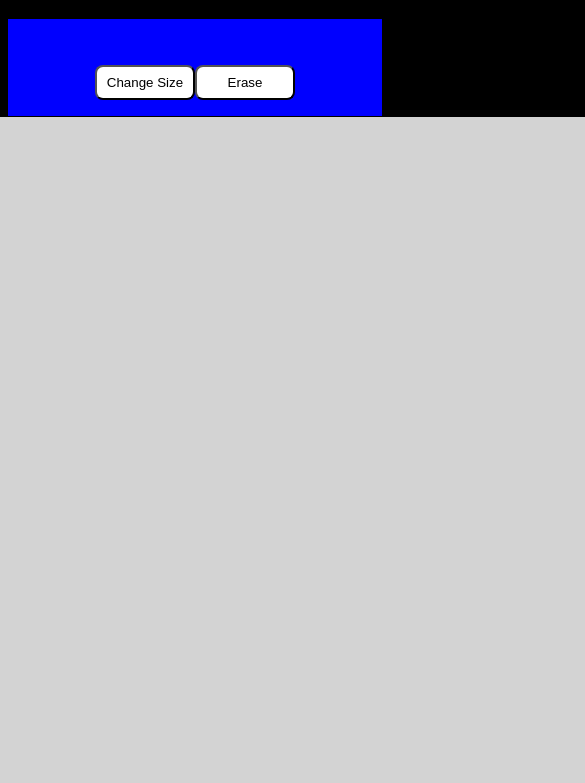
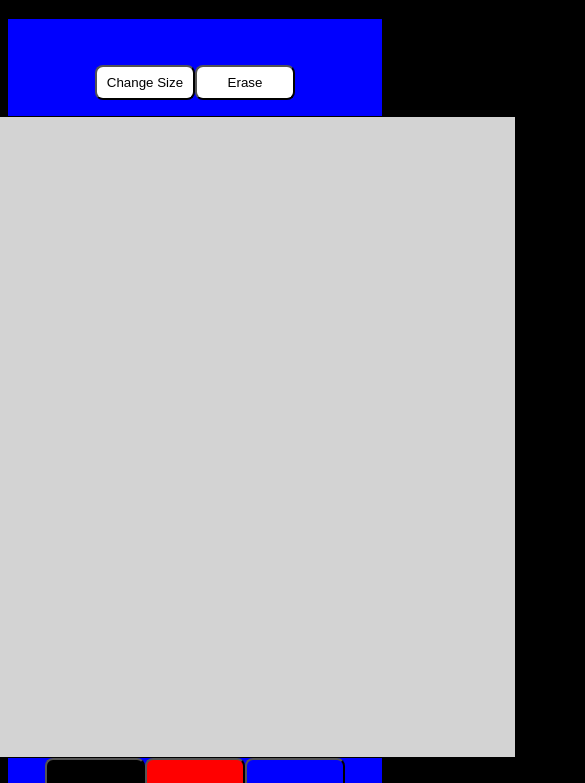
Before and after one commit to tenor2000/etch-a-sketch, a plain HTML site: page index.html in a window 390 px wide. Shown: the part 61-844 px from the top of the page, 585 px wide, since content can reach past the window. Drawn offline with Linux system fonts and the light colour scheme.

Commit message:
fixed color palette bug and tablet size

```diff
--- a/eas-script.js
+++ b/eas-script.js
@@ -36,7 +36,7 @@ yellowBtn.classList = "button-yellow";
 
 blackBtn.onclick = function () {tileColor = 'black';}
 redBtn.onclick = function () {tileColor = 'red';}
-blueBtn.onclick = function () {tileColor = 'red';}
+blueBtn.onclick = function () {tileColor = 'blue';}
 greenBtn.onclick = function () {tileColor = 'green';}
 yellowBtn.onclick = function () {tileColor = 'yellow';}
 
--- a/eas-style.css
+++ b/eas-style.css
@@ -1,6 +1,6 @@
 :root {
-    --sketchbox-width: 960px;
-    --sketchbox-height: 960px;
+    --sketchbox-width: 640px;
+    --sketchbox-height: 640px;
     --sketchbook-dimensions: 16;
 }
 
--- a/index.html
+++ b/index.html
@@ -2,7 +2,7 @@
 <html>
 <head>
   <meta charset="UTF-8">
-  <title>Rock, Paper, Scissors: The Game</title>
+  <title>Etch-a-Sketch Project</title>
   <script src="eas-script.js" defer></script>
   <link rel="stylesheet" href="eas-style.css">
 </head>
```
